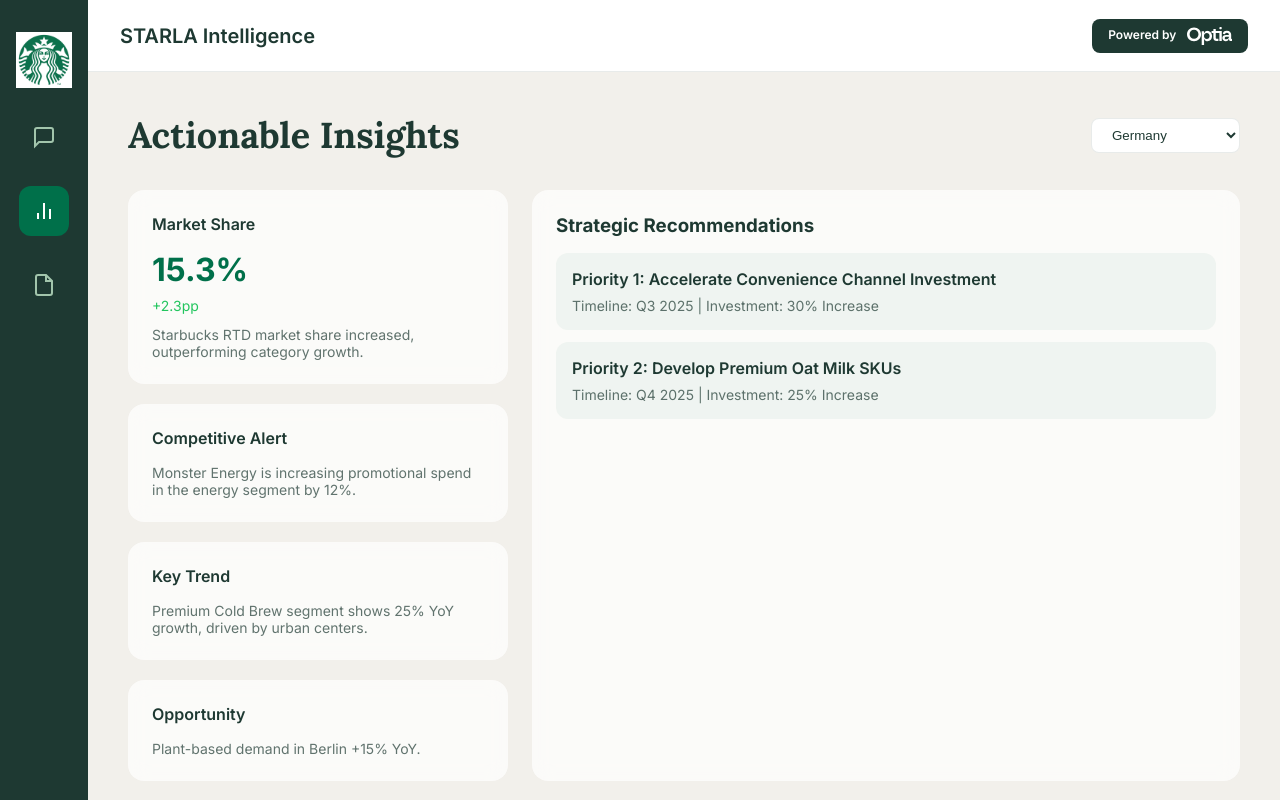
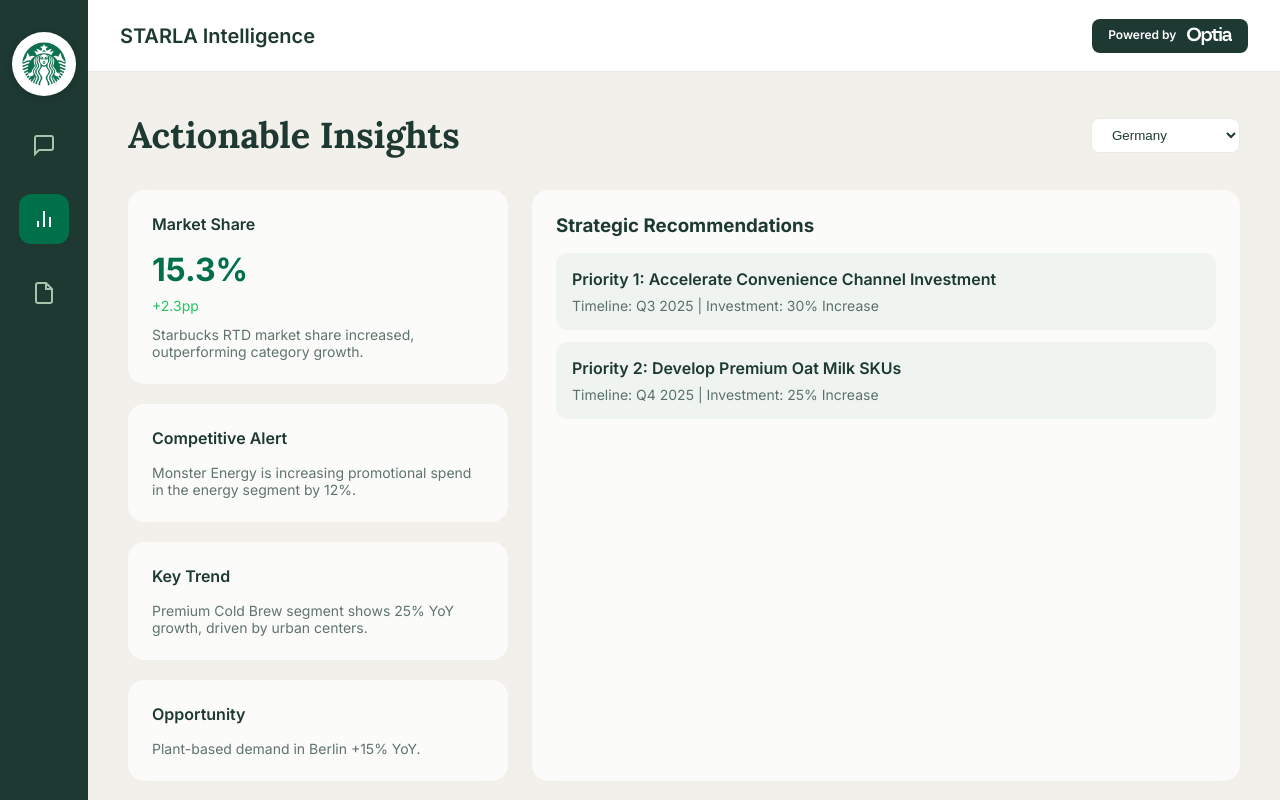
Before and after one commit to hkcarre/starla-intelligence, a website: page index.html in a window 1280 px wide. Drawn offline with Linux system fonts and the light colour scheme.

Commit message:
Add white circle frame to logo and rec-1-details ID

```diff
--- a/index.html
+++ b/index.html
@@ -48,10 +48,14 @@
         }
 
         .logo {
-            width: 56px;
-            height: 56px;
+            width: 64px;
+            height: 64px;
             object-fit: contain;
+            background: white;
+            border-radius: 50%;
+            padding: 8px;
             cursor: pointer;
+            box-shadow: 0 2px 8px rgba(0, 0, 0, 0.15);
         }
 
         .nav-btn {
@@ -409,7 +413,8 @@
                                 style="padding: 16px; background: rgba(0,112,74,0.05); border-radius: 12px; margin-bottom: 12px;">
                                 <div style="font-weight: 600; margin-bottom: 8px;"><span id="rec-1-title">Priority 1:
                                         Accelerate Convenience Channel Investment</span></div>
-                                <div style="font-size: 14px; color: var(--text-secondary);">Timeline: Q3 2025 |
+                                <div style="font-size: 14px; color: var(--text-secondary);" id="rec-1-details">Timeline:
+                                    Q3 2025 |
                                     Investment: 30% Increase</div>
                             </div>
                             <div style="padding: 16px; background: rgba(0,112,74,0.05); border-radius: 12px;">
```
